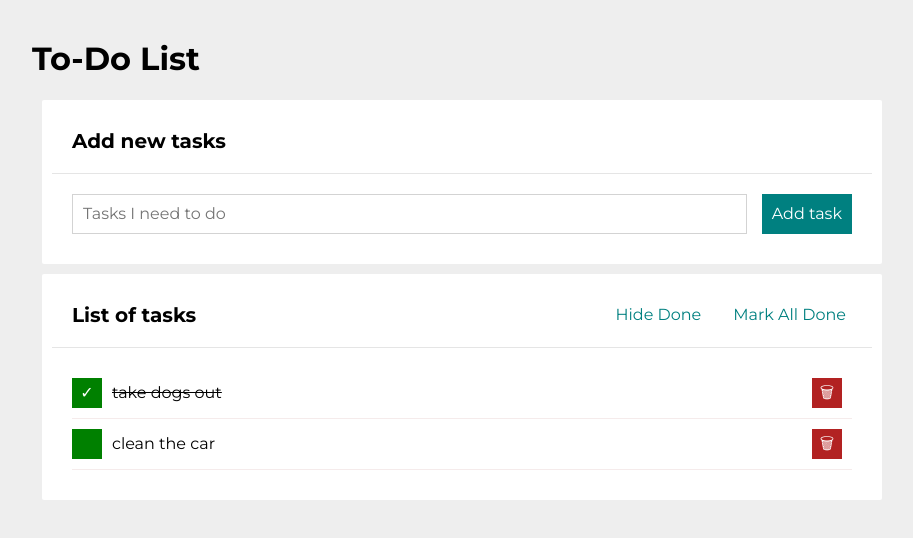
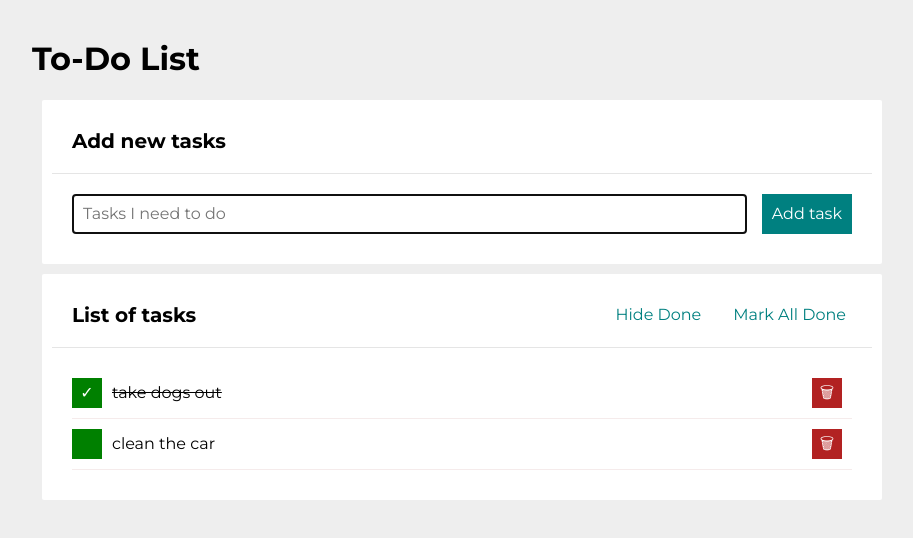
Before and after one commit to izabelaBorkowska/todos-list-react, a React (Create React App) app: page / in a window 1280 px wide. Shown: the top 538 px of the page, without its empty margins (178-1091 px from the left). Built offline with nearby package versions, Linux system fonts and the light colour scheme.

Commit message:
adding newTask interaction

```diff
--- a/src/App.js
+++ b/src/App.js
@@ -41,10 +41,25 @@
  })));
   };
 
+  const addNewTask = (content) => {
+    setTasks(tasks => [
+      ...tasks,
+      {
+        content,
+        done: false,
+        id: tasks.length ? tasks[tasks.length - 1].id + 1 : 1,
+      },
+    ]);
+  };
+
+
   return (
     <Container>
       <Header title="To-Do List" />
-      <Section title="Add new tasks" body={<Form />} />
+      <Section
+      title="Add new tasks"
+      body={<Form addNewTask={addNewTask} />}
+      />
       <Section
         title="List of tasks"
         body=
--- a/src/Form/index.js
+++ b/src/Form/index.js
@@ -1,10 +1,29 @@
+import { useState } from "react";
 import "./style.css";
 
-const Form = () => (
-  <form className="form">
-    <input className="form__input" placeholder="Tasks I need to do" autofocus />
-    <button className="form__button">Add task</button>
-  </form>
-);
+const Form = ({addNewTask}) =>  {
+  const [newTaskContent, setNewTaskContent] = useState("");
+
+  const onFormSubmit = (event) => {
+    event.preventDefault();
+    addNewTask(newTaskContent.trim());
+    setNewTaskContent("");
+
+  };
+
+  return (
+    <form className="form"
+          onSubmit={onFormSubmit}>
+      <input
+      value={newTaskContent}
+      className="form__input"
+      placeholder="Tasks I need to do"
+      onChange={({target}) => setNewTaskContent(target.value)}
+      autoFocus
+      />
+      <button className="form__button">Add task</button>
+    </form>
+  );
+};
 
 export default Form;
```
